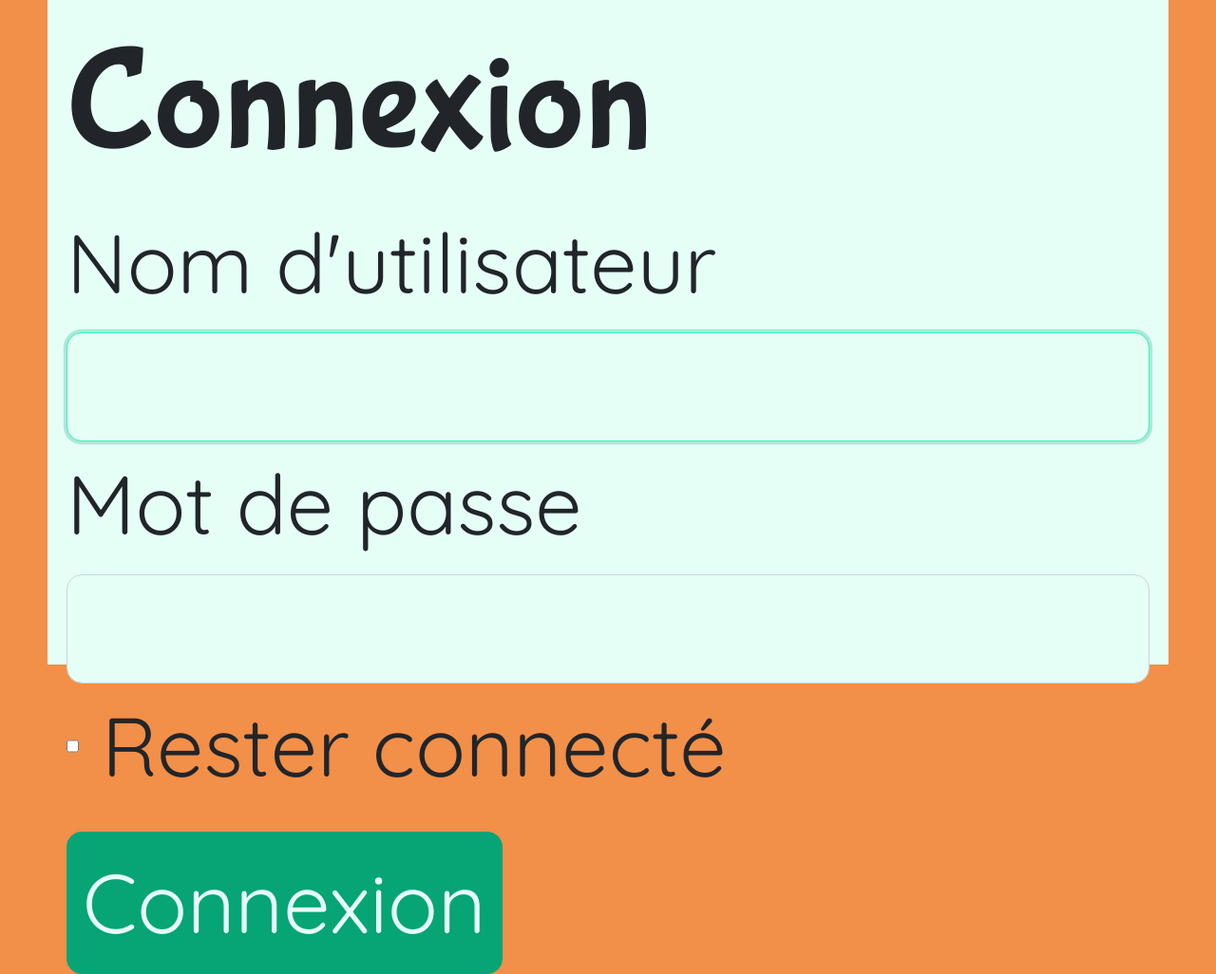
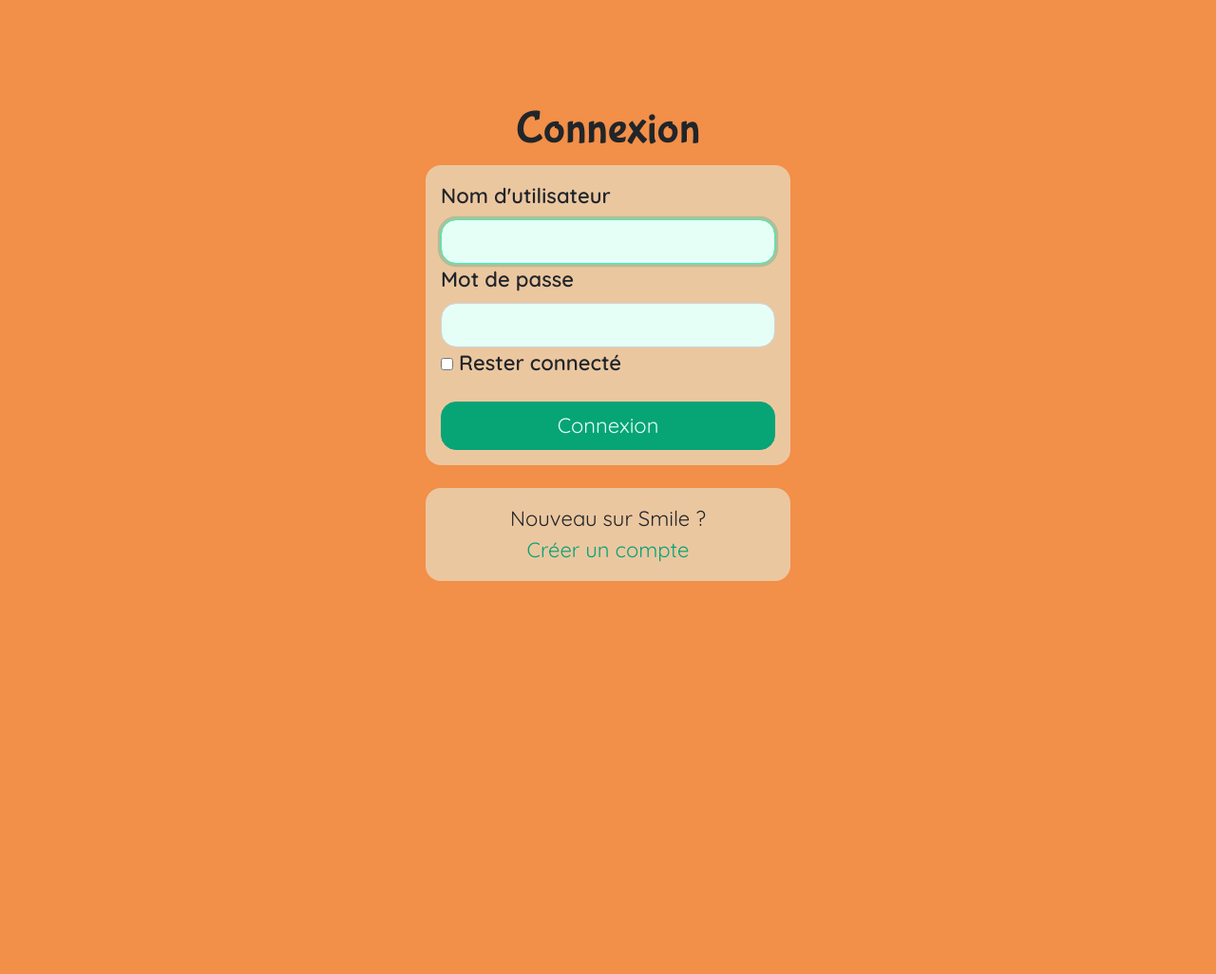
Before and after one commit to Grefleon/wcs-hackathon-app, a Symfony app: template templates/security/login.html.twig in a window 1280 px wide. Shown: the whole page at 95% size. After the commit the page ends 612 px from the top, so only its background shows below. Run offline with Twig, Linux system fonts and the light colour scheme; the template is opened without the code that fills it, so the values that code supplies are empty; style sheets or scripts are compiled from the project's sources; some libraries are stand-ins or nearby versions.

Commit message:
Styling Login Form

```diff
--- a/assets/scss/_vars.scss
+++ b/assets/scss/_vars.scss
@@ -1,9 +1,12 @@
 $font-title: 'Bubblegum Sans', cursive;
 $font-text: 'Quicksand', sans-serif;
-$font-size: calc(80px + (90 - 80) * ((100vw - 300px) / (1600 - 300)));
-$font-size-sub-title: calc(24px + (36 - 24) * ((100vw - 300px) / (1600 - 300)));
-$font-size-title: calc(160px + (150 - 160) * ((100vw - 300px) / (1600 - 300)));
-$font-size-h1: calc(54px + (66 - 54) * ((100vw - 300px) / (1600 - 300)));
+
+$font-size-sm: calc(36px + 6 * ((100vw - 320px) / 680));
+$font-size-sub-title-sm: calc(64px + 6 * ((100vw - 320px) / 680));
+$font-size-title-sm: calc(96px + 6 * ((100vw - 320px) / 680));
+$font-size: 22px;
+$font-size-sub-title: 36px;
+$font-size-title: 48px;
 
 $spacing: 16px;
 $spacing-xs: $spacing / 4;
--- a/assets/scss/app.scss
+++ b/assets/scss/app.scss
@@ -2,36 +2,100 @@
 @import "~bootstrap/scss/bootstrap";
 @import '~@fortawesome/fontawesome-free/scss/fontawesome';
 @import url('https://fonts.googleapis.com/css2?family=Bubblegum+Sans&family=Quicksand:wght@400;600;700&display=swap');
-
+@media screen and (min-width: 320px) {
     body {
         width: 100vw;
-    height: 100vh;
+        height: 90vh;
+        background-color: $secondary-shadow;
+        font-family: $font-text;
+        font-size: $font-size-sm;
+    }
+
+    .module{
+        border-radius: $spacing;
+        background-color: $white-50;
+        padding: $spacing-xl;
+        margin: auto;
+    }
+
+    h1, h2, h3, h4, h5, h6{
+        font-family: $font-title;
+        font-size: $font-size-title-sm;
+        text-align: center;
+    }
+
+    .form-control{
+        border-radius: $spacing;
+        font-family: $font-text;
+        font-size: $font-size-sm;
+        font-weight: 400;
+    }
+
+    form label{
+        font-weight: 600;
+    }
+
+    input[type="checkbox"]{
+        outline: none;
+        /* Double-sized Checkboxes */
+        -ms-transform: scale(2); /* IE */
+        -moz-transform: scale(2); /* FF */
+        -webkit-transform: scale(2); /* Safari and Chrome */
+        -o-transform: scale(2); /* Opera */
+    }
+
+    .btn{
+        border-radius: $spacing;
+        font-family: $font-text;
+        font-size: $font-size-sm;
+    }
+}
+@media screen and (min-width: 1000px) {
+    body {
+        width: 100vw;
+        height: 90vh;
         background-color: $secondary-shadow;
         font-family: $font-text;
         font-size: $font-size;
     }
+
+    .module{
+        max-width: 30vw;
+        border-radius: $spacing;
+        background-color: $white-50;
+        padding: $spacing;
+        margin: auto;
+    }
+
     h1, h2, h3, h4, h5, h6{
         font-family: $font-title;
         font-size: $font-size-title;
+        text-align: center;
     }
+
     .form-control{
         border-radius: $spacing;
         font-family: $font-text;
         font-size: $font-size;
-    height: calc(100px + (120 - 100) * ((100vw - 300px) / (1600 - 300)));
+        font-weight: 400;
     }
+
+    form label{
+        font-weight: 600;
+    }
+
     input[type="checkbox"]{
-    height: 8vh;
+        outline: none;
+        /* Double-sized Checkboxes */
+        -ms-transform: scale(1); /* IE */
+        -moz-transform: scale(1); /* FF */
+        -webkit-transform: scale(1); /* Safari and Chrome */
+        -o-transform: scale(1); /* Opera */
     }
+
     .btn{
         border-radius: $spacing;
         font-family: $font-text;
         font-size: $font-size;
     }
-.module{
-    width: calc(100vw - 100px);
-    height: calc(100vh - 100px);
-    background-color: $light;
-    padding: 20px;
-    margin: auto;
 }
--- /dev/null
+++ b/assets/scss/login.scss
@@ -0,0 +1,24 @@
+@import "vars";
+
+.login{
+    display: flex;
+    flex-direction: column;
+    justify-content: space-around;
+    height: 90vh;
+}
+
+.module{
+    display: flex;
+    flex-direction: column;
+}
+
+.info{
+    margin: 0 auto 0 auto;
+    flex-direction: column;
+    align-items: center;
+    text-align: center;
+    vertical-align: center;
+    p{
+        margin: 0;
+    }
+}
--- a/templates/security/login.html.twig
+++ b/templates/security/login.html.twig
@@ -1,21 +1,19 @@
 {% extends 'base.html.twig' %}
 
 {% block title %}Log in!{% endblock %}
-
+        {% block stylesheets %}
+            {{ parent() }}
+            {{ encore_entry_link_tags('login') }}
+        {% endblock %}
 {% block body %}
-    <section class="login module">
-        <form method="post">
+    <section class="login container">
+        <div>
+            <h1>Connexion</h1>
+            <form class="module mb-4" method="post">
                 {% if error %}
                     <div class="alert alert-danger">{{ error.messageKey|trans(error.messageData, 'security') }}</div>
                 {% endif %}
 
-            {% if app.user %}
-                <div class="mb-3">
-                    Vous êtes identifié en tant que {{ app.user.username }}, <a href="{{ path('app_logout') }}">Déconexion</a>
-                </div>
-            {% endif %}
-
-            <h1>Connexion</h1>
                 <label for="inputUsername">Nom d'utilisateur</label>
                 <input type="text" value="{{ last_username }}" name="username" id="inputUsername" class="form-control" required autofocus>
                 <label for="inputPassword">Mot de passe</label>
@@ -25,13 +23,14 @@
                        value="{{ csrf_token('authenticate') }}"
                 >
                 <div class="checkbox mb-3">
-                <label>
-                    <input type="checkbox" name="_remember_me"> Rester connecté
-                </label>
+                    <label><input type="checkbox" name="_remember_me"> Rester connecté</label>
                 </div>
                 <button class="btn btn-lg btn-primary" type="submit">
                     Connexion
                 </button>
             </form>
+            <div class="module info"><p>Nouveau sur Smile ?</p><a href="{{ path('app_logout') }}">Créer un compte</a>
+            </div>
+        </div>
     </section>
 {% endblock %}
--- a/webpack.config.js
+++ b/webpack.config.js
@@ -24,6 +24,7 @@ Encore
      * and one CSS file (e.g. app.css) if your JavaScript imports CSS.
      */
     .addEntry('app', './assets/js/app.js')
+    .addStyleEntry('login', './assets/scss/login.scss')
     //.addEntry('page1', './assets/js/page1.js')
     //.addEntry('page2', './assets/js/page2.js')
 
```
Lines whose indentation alone changed are shown as unchanged.
